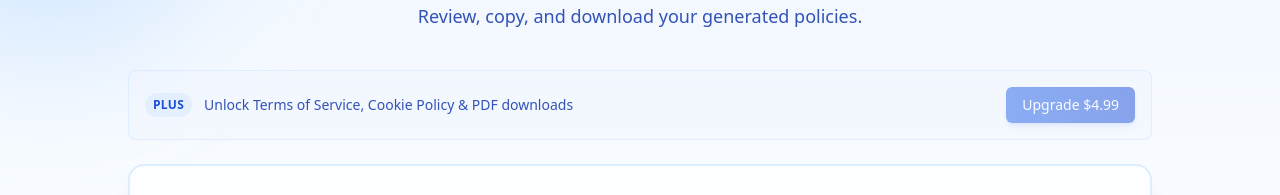
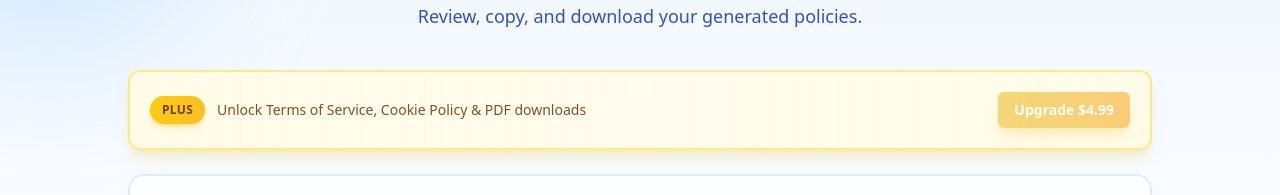
Before and after one commit to AK5200/ultrafastutilities, a Next.js app: page /preview in a window 1280 px wide. Shown: the part 215-410 px from the top of the page. Built offline with nearby package versions, Linux system fonts and the light colour scheme; no server answers.

Commit message:
Update top Plus unlock section to yellow/gold premium styling

```diff
--- a/app/preview/page.tsx
+++ b/app/preview/page.tsx
@@ -145,20 +145,20 @@ export default function PreviewPage() {
           </p>
         </div>
 
-        {/* Subtle Top Upgrade Card */}
+        {/* Premium Top Upgrade Card */}
         {!isPaid && (
-          <div className="mb-6 p-4 rounded-lg bg-blue-50/40 border border-blue-200/40 backdrop-blur-sm">
+          <div className="mb-6 p-5 rounded-xl bg-gradient-to-r from-yellow-50 via-amber-50/90 to-yellow-50 border-2 border-yellow-300/60 shadow-lg shadow-yellow-500/20 backdrop-blur-sm">
             <div className="flex flex-col sm:flex-row items-center justify-between gap-3">
               <div className="flex items-center gap-3">
-                <span className="text-xs font-semibold tracking-wide text-blue-700 bg-blue-100/60 px-2 py-1 rounded-full">
+                <span className="text-xs font-bold tracking-wide text-yellow-900 bg-gradient-to-r from-yellow-400 to-amber-400 px-3 py-1.5 rounded-full shadow-md shadow-yellow-500/30">
                   PLUS
                 </span>
-                <span className="text-sm text-blue-800/90">
+                <span className="text-sm font-medium text-yellow-900/90">
                   Unlock Terms of Service, Cookie Policy & PDF downloads
                 </span>
               </div>
               <Button
-                className="bg-gradient-to-r from-blue-600 to-blue-700 hover:from-blue-700 hover:to-blue-800 text-white shadow-md shadow-blue-500/20 whitespace-nowrap text-sm"
+                className="bg-gradient-to-r from-yellow-500 to-amber-500 hover:from-yellow-600 hover:to-amber-600 text-white shadow-lg shadow-yellow-500/40 whitespace-nowrap text-sm font-semibold"
                 onClick={handlePayment}
                 disabled={!policyData}
               >
```
